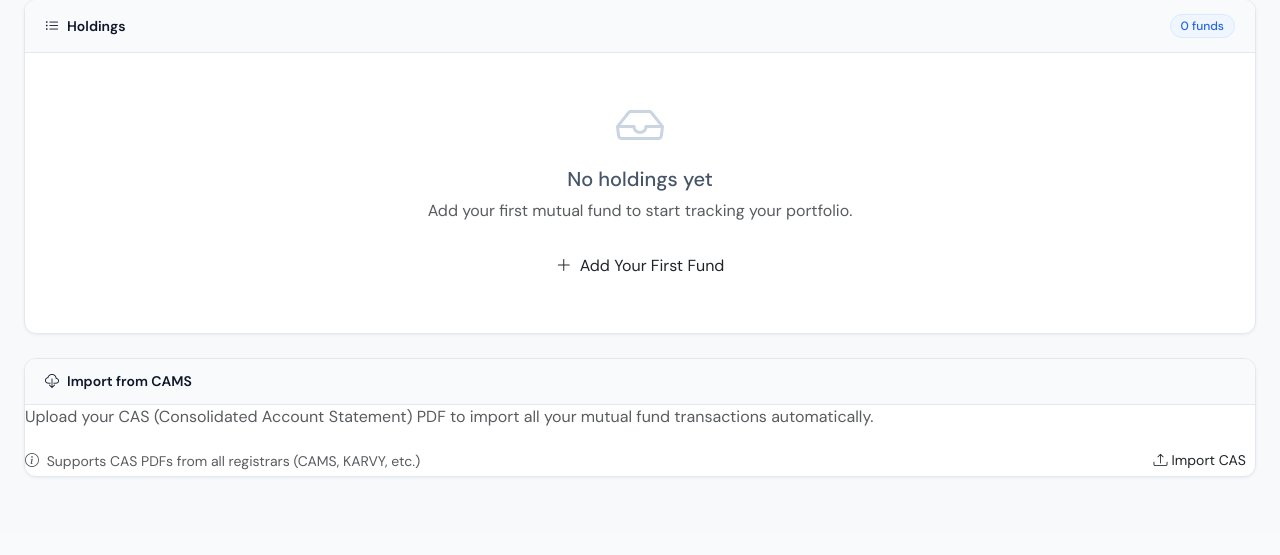
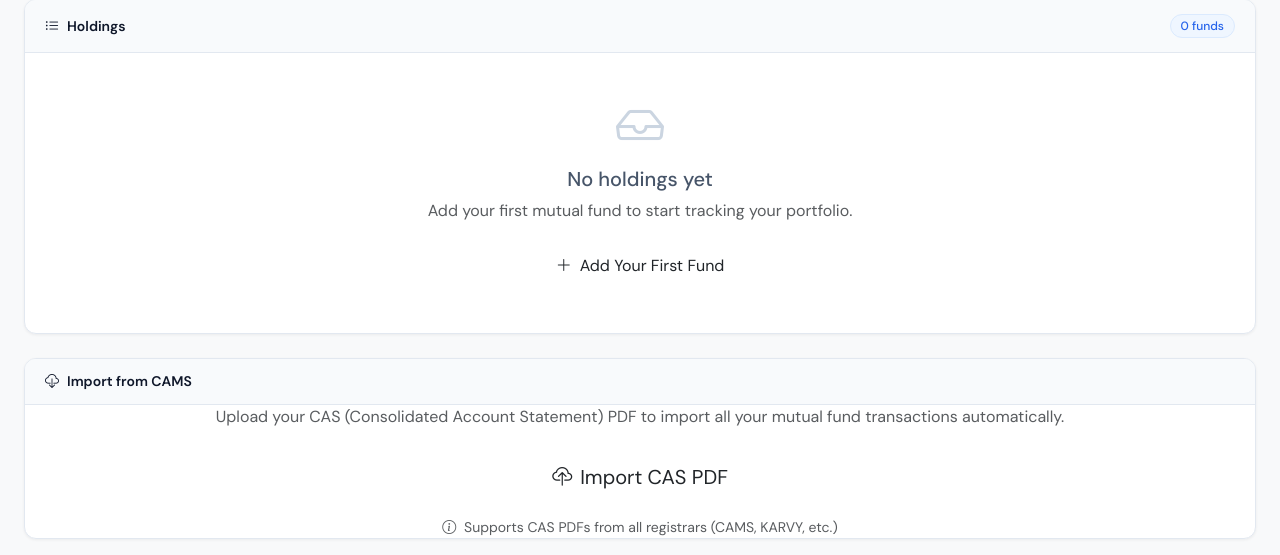
Before and after one commit to akhilvp07/mftracker, a Django app: page /dashboard/ in a window 1280 px wide. Shown: the part 266-821 px from the top of the page. Before the commit the page ends 743 px from the top, so only its background shows below. Run offline with Django 5.2, Linux system fonts and the light colour scheme; the visitor is signed in with stand-in values (Sample User, id 1); data comes from the database, SQL or seed files in the repository; data that the repository does not hold is empty.

Commit message:
Improve CAS Import button visibility - centered and larger

```diff
--- a/templates/portfolio/dashboard.html
+++ b/templates/portfolio/dashboard.html
@@ -172,21 +172,17 @@
       <i class="bi bi-cloud-download me-2"></i>Import from CAMS
     </h5>
   </div>
-  <div class="mft-card-body">
-    <p class="text-muted mb-3">
+  <div class="mft-card-body text-center">
+    <p class="text-muted mb-4">
       Upload your CAS (Consolidated Account Statement) PDF to import all your mutual fund transactions automatically.
     </p>
-    <div class="d-flex justify-content-between align-items-center">
-      <div>
-        <small class="text-muted">
-          <i class="bi bi-info-circle me-1"></i>
-          Supports CAS PDFs from all registrars (CAMS, KARVY, etc.)
-        </small>
-      </div>
-      <a href="/dashboard/cas-import/" class="btn btn-sm mft-btn-primary">
-        <i class="bi bi-upload me-1"></i>Import CAS
-      </a>
-    </div>
+    <a href="/dashboard/cas-import/" class="btn mft-btn-primary btn-lg px-4 py-2">
+      <i class="bi bi-cloud-upload me-2"></i>Import CAS PDF
+    </a>
+    <p class="text-muted small mt-3 mb-0">
+      <i class="bi bi-info-circle me-1"></i>
+      Supports CAS PDFs from all registrars (CAMS, KARVY, etc.)
+    </p>
   </div>
 </div>
 
```
